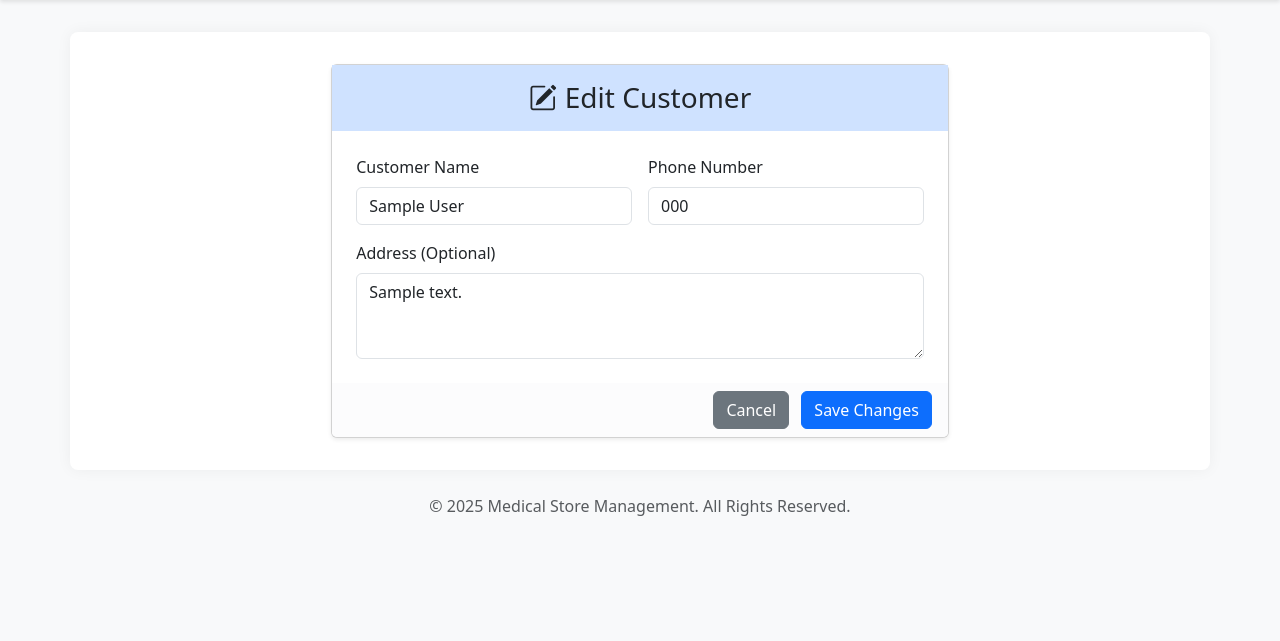
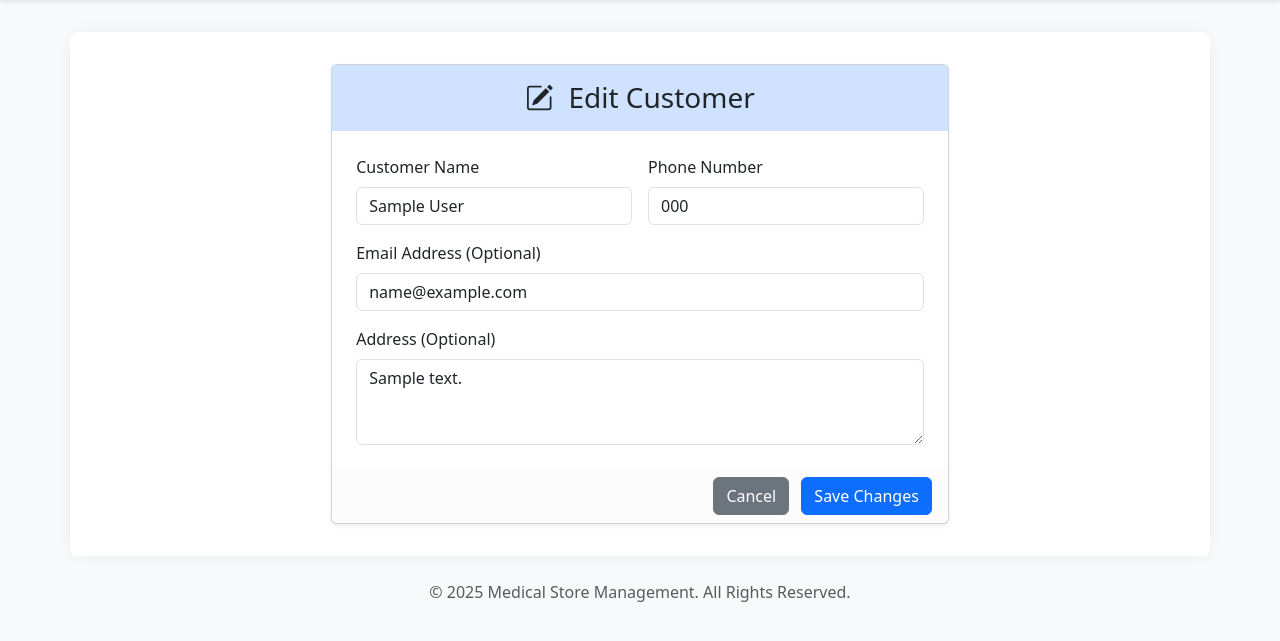
Before and after one commit to kushsengar/medical-management-system, a Django app: page /customers/1/edit/ in a window 1280 px wide. Shown: the part 56-697 px from the top of the page. Run offline with Django 5.2, Linux system fonts and the light colour scheme; tables that the repository leaves empty hold one stand-in row (values such as "Sample post"); some libraries are stand-ins or nearby versions.

Commit message:
Final configuration for Vercel deployment with email

```diff
--- a/inventory/forms.py
+++ b/inventory/forms.py
@@ -4,9 +4,12 @@ from .models import Customer
 class CustomerForm(forms.ModelForm):
     class Meta:
         model = Customer
-        fields = ['name', 'phone_number', 'address']
+        # Add 'email' to the fields list
+        fields = ['name', 'phone_number', 'email', 'address']
         widgets = {
             'name': forms.TextInput(attrs={'class': 'form-control'}),
             'phone_number': forms.TextInput(attrs={'class': 'form-control', 'placeholder': 'e.g., 9876543210'}),
+            # Add a widget for the new email field
+            'email': forms.EmailInput(attrs={'class': 'form-control'}),
             'address': forms.Textarea(attrs={'class': 'form-control', 'rows': 3}),
         }
--- a/inventory/models.py
+++ b/inventory/models.py
@@ -22,11 +22,15 @@ class Medicine(models.Model):
     def __str__(self):
         return self.name
 
+# inventory/models.py
+
 class Customer(models.Model):
     name = models.CharField(max_length=100)
     phone_number = models.CharField(max_length=15, unique=True)
+    # ADD THIS LINE
+    email = models.EmailField(max_length=100, blank=True, null=True)
     address = models.TextField(blank=True, null=True)
-    is_active = models.BooleanField(default=True) # Add this line
+    is_active = models.BooleanField(default=True)
 
     def __str__(self):
         return self.name
--- a/inventory/templates/inventory/edit_customer.html
+++ b/inventory/templates/inventory/edit_customer.html
@@ -8,27 +8,52 @@
         <form method="post" class="card shadow-sm">
             {% csrf_token %}
             <div class="card-header text-center bg-primary-subtle border-0">
-                <h1 class="h3 my-2"><i class="bi bi-pencil-square me-2"></i>Edit Customer</h1>
+                <h1 class="h3 my-2">
+                    <i class="bi bi-pencil-square me-2"></i>
+                    Edit Customer
+                </h1>
             </div>
+
             <div class="card-body p-4">
                 <div class="row g-3">
                     <div class="col-md-6">
-                        <label for="name" class="form-label">Customer Name</label>
-                        <input type="text" class="form-control" name="name" value="{{ customer.name }}" required>
+                        <label for="{{ form.name.id_for_label }}" class="form-label">Customer Name</label>
+                        {{ form.name }}
+                        {% if form.name.errors %}
+                            <div class="text-danger small mt-1">{{ form.name.errors.0 }}</div>
+                        {% endif %}
                     </div>
                     <div class="col-md-6">
-                        <label for="phone_number" class="form-label">Phone Number</label>
-                        <input type="tel" class="form-control" name="phone_number" value="{{ customer.phone_number }}" required>
+                        <label for="{{ form.phone_number.id_for_label }}" class="form-label">Phone Number</label>
+                        {{ form.phone_number }}
+                        {% if form.phone_number.errors %}
+                            <div class="text-danger small mt-1">{{ form.phone_number.errors.0 }}</div>
+                        {% endif %}
                     </div>
                     <div class="col-12">
-                        <label for="address" class="form-label">Address (Optional)</label>
-                        <textarea class="form-control" name="address" rows="3">{{ customer.address }}</textarea>
+                        <label for="{{ form.email.id_for_label }}" class="form-label">Email Address (Optional)</label>
+                        {{ form.email }}
+                        {% if form.email.errors %}
+                            <div class="text-danger small mt-1">{{ form.email.errors.0 }}</div>
+                        {% endif %}
+                    </div>
+                    <div class="col-12">
+                        <label for="{{ form.address.id_for_label }}" class="form-label">Address (Optional)</label>
+                        {{ form.address }}
+                        {% if form.address.errors %}
+                            <div class="text-danger small mt-1">{{ form.address.errors.0 }}</div>
+                        {% endif %}
                     </div>
                 </div>
             </div>
+
             <div class="card-footer text-end border-0 bg-light-subtle">
-                <a href="{% url 'customer_list' %}" class="btn btn-secondary me-2">Cancel</a>
-                <button type="submit" class="btn btn-primary">Save Changes</button>
+                <a href="{% url 'customer_list' %}" class="btn btn-secondary me-2">
+                    Cancel
+                </a>
+                <button type="submit" class="btn btn-primary">
+                    Save Changes
+                </button>
             </div>
         </form>
     </div>
--- a/inventory/urls.py
+++ b/inventory/urls.py
@@ -29,6 +29,7 @@ urlpatterns = [
     path('invoices/<int:invoice_id>/process_return/', views.process_return, name='process_return'),
     path('returns/<int:return_id>/', views.return_receipt_detail, name='return_receipt_detail'),
 
+    path('invoices/<int:invoice_id>/send/', views.send_invoice_email, name='send_invoice_email'),
     path('custom-orders/', views.custom_order_list, name='custom_order_list'),
     path('custom-orders/add/', views.add_custom_order, name='add_custom_order'),
     path('custom-orders/<int:pk>/update/', views.update_custom_order_status, name='update_custom_order_status'),
--- a/inventory/views.py
+++ b/inventory/views.py
@@ -4,6 +4,10 @@ from .models import Medicine, Supplier, Customer, Invoice, InvoiceItem , ReturnI
 from django.db.models import F, Sum
 from .forms import CustomerForm
 from decimal import Decimal
+from django.core.mail import EmailMessage
+from django.template.loader import render_to_string
+from django.contrib import messages
+import os
 
 # --- Dashboard ---
 def dashboard(request):
@@ -198,16 +202,18 @@ def add_stock(request, pk):
 
 def edit_customer(request, pk):
     customer = get_object_or_404(Customer, pk=pk)
+
     if request.method == 'POST':
-        # Update the customer object with new data
-        customer.name = request.POST['name']
-        customer.phone_number = request.POST['phone_number']
-        customer.address = request.POST['address']
-        customer.save()
-        return redirect('customer_list')
+        # Pass the instance to update the existing customer
+        form = CustomerForm(request.POST, instance=customer)
+        if form.is_valid():
+            form.save()
+            return redirect('customer_list')
+    else:
+        # Pre-populate the form with the customer's current data
+        form = CustomerForm(instance=customer)
 
-    # If GET request, show the form with current data
-    return render(request, 'inventory/edit_customer.html', {'customer': customer})
+    return render(request, 'inventory/edit_customer.html', {'form': form})
 
 # ADD THIS FUNCTION
 def delete_customer(request, pk):
@@ -316,3 +322,31 @@ def update_custom_order_status(request, pk):
             order.status = new_status
             order.save()
     return redirect('custom_order_list')
+
+def send_invoice_email(request, invoice_id):
+    invoice = get_object_or_404(Invoice, id=invoice_id)
+
+    if invoice.customer.email:
+        subject = f"Your Invoice #{invoice.id} from Medical Store"
+
+        # Render the HTML template to a string
+        html_message = render_to_string('inventory/invoice_email.html', {'invoice': invoice})
+
+        # Create the email message
+        email = EmailMessage(
+            subject,
+            html_message,
+            os.environ.get('EMAIL_HOST_USER'),  # Your "from" email
+            [invoice.customer.email],          # The customer's "to" email
+        )
+        email.content_subtype = "html"  # This is crucial for sending HTML emails
+
+        try:
+            email.send()
+            messages.success(request, 'Invoice successfully sent to the customer.')
+        except Exception as e:
+            messages.error(request, f'Failed to send email. Error: {e}')
+    else:
+        messages.warning(request, 'This customer does not have an email address.')
+
+    return redirect('invoice_detail', invoice_id=invoice.id)
--- a/medical_store/wsgi.py
+++ b/medical_store/wsgi.py
@@ -6,9 +6,8 @@ It exposes the WSGI callable as a module-level variable named ``application``.
 For more information on this file, see
 https://docs.djangoproject.com/en/5.2/howto/deployment/wsgi/
 """
-
+# medical_store/wsgi.py
 import os
-
 from django.core.wsgi import get_wsgi_application
 
 os.environ.setdefault('DJANGO_SETTINGS_MODULE', 'medical_store.settings')
```
Also changed, not shown: inventory/templates/inventory/add_customer.html (+10 -0 lines), inventory/templates/inventory/invoice_detail.html (+15 -1 lines), inventory/templates/inventory/invoice_email.html (added, +36 -0 lines), medical_store/settings.py (+7 -0 lines), inventory/migrations/0006_customer_email.py (added).
